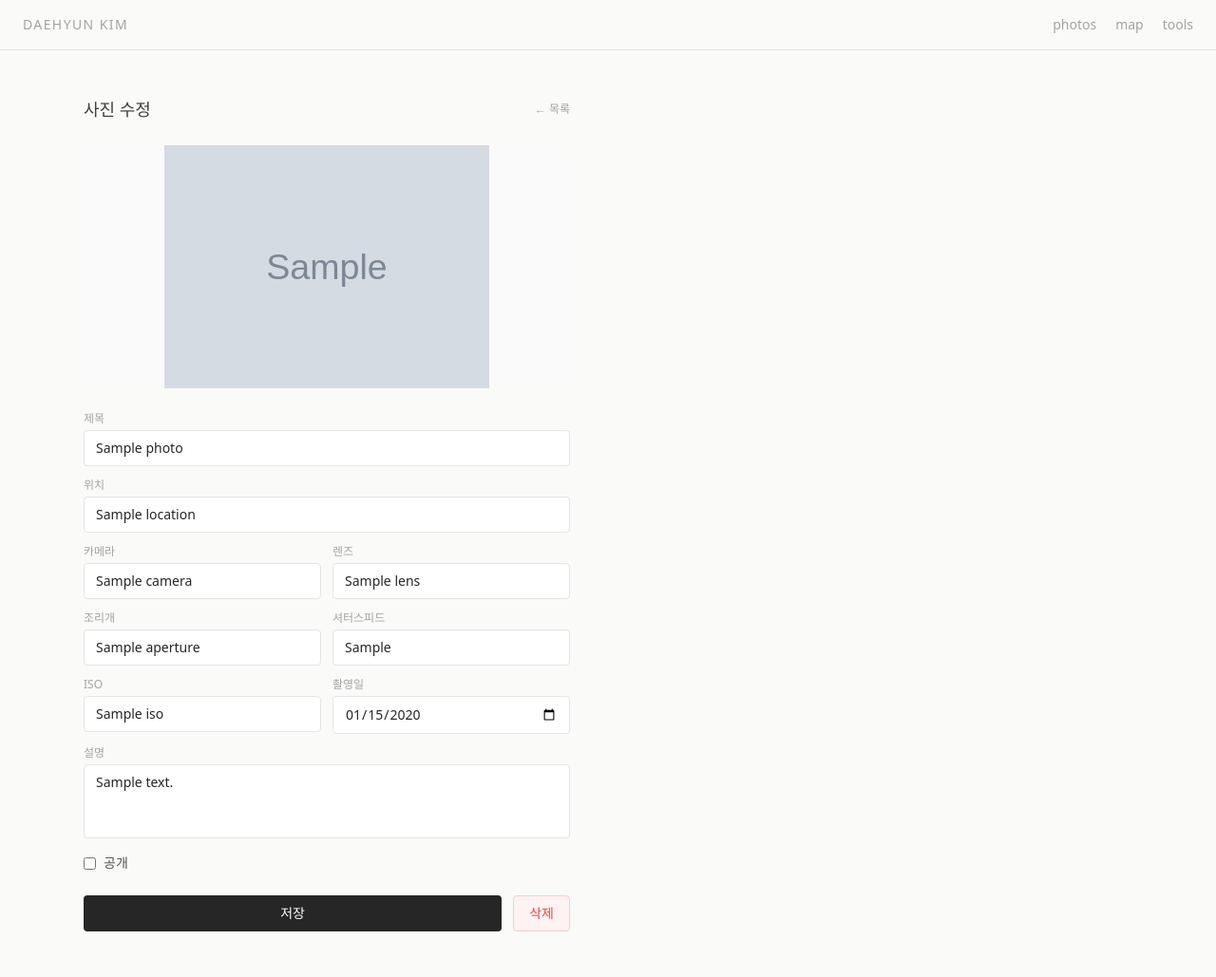
After one commit to DaeHyeoNi/anyway, a FastAPI app: template app/templates/admin/edit.html in a window 1280 px wide. The commit adds this page. Shown: the whole page at 95% size. Run offline with FastAPI, Linux system fonts and the light colour scheme; the template is opened without the code that fills it: most values are stand-ins (such as "Sample title", 1, 10 or a date in 2020); grey boxes marked "Sample" are stand-in pictures; some libraries are stand-ins or nearby versions.

Commit message:
feat: 사진 수정/삭제 기능 추가
- /manage/photos 사진 목록 (썸네일 그리드, hover 시 수정/삭제)
- /manage/photos/{id}/edit 수정 페이지 (전체 메타데이터 편집)
- /manage/photos/{id}/delete 삭제 (파일 + DB 함께 제거)
- 대시보드에 사진 관리 카드 추가

Co-Authored-By: Claude Sonnet 4.6 <noreply@anthropic.com>

```diff
--- a/app/templates/admin/dashboard.html
+++ b/app/templates/admin/dashboard.html
@@ -14,6 +14,11 @@
             <span class="text-xs text-neutral-400 uppercase tracking-wider">사진 업로드</span>
             <span class="text-2xl font-light text-neutral-700">+</span>
         </a>
+        <a href="/manage/photos"
+           class="border border-neutral-200 rounded p-5 flex flex-col gap-2 hover:border-neutral-400 transition">
+            <span class="text-xs text-neutral-400 uppercase tracking-wider">사진 관리</span>
+            <span class="text-2xl font-light text-neutral-700">≡</span>
+        </a>
     </div>
 </div>
 {% endblock %}
--- /dev/null
+++ b/app/templates/admin/edit.html
@@ -0,0 +1,101 @@
+{% extends "base.html" %}
+{% block title %}사진 수정 · DaeHyun Kim{% endblock %}
+
+{% block content %}
+<div class="flex flex-col gap-6 max-w-lg">
+    <div class="flex items-center justify-between">
+        <h1 class="text-lg font-light text-neutral-700">사진 수정</h1>
+        <a href="/manage/photos" class="text-xs text-neutral-400 hover:text-neutral-700 transition">← 목록</a>
+    </div>
+
+    {% if success %}
+    <p class="text-sm text-green-600">{{ success }}</p>
+    {% endif %}
+    {% if error %}
+    <p class="text-sm text-red-500">{{ error }}</p>
+    {% endif %}
+
+    <img src="{{ photo.thumb_url }}" alt="{{ photo.title or '' }}"
+         class="w-full max-h-64 object-contain bg-neutral-50 rounded-lg">
+
+    <form method="post" action="/manage/photos/{{ photo.id }}/edit" class="flex flex-col gap-4">
+
+        <div class="grid grid-cols-2 gap-3">
+            <div class="col-span-2 flex flex-col gap-1">
+                <label class="text-xs text-neutral-400">제목</label>
+                <input type="text" name="title" value="{{ photo.title or '' }}"
+                       class="border border-neutral-200 rounded px-3 py-2 text-sm outline-none focus:border-neutral-400 transition">
+            </div>
+
+            <div class="col-span-2 flex flex-col gap-1">
+                <label class="text-xs text-neutral-400">위치</label>
+                <input type="text" name="location" value="{{ photo.location or '' }}"
+                       class="border border-neutral-200 rounded px-3 py-2 text-sm outline-none focus:border-neutral-400 transition">
+            </div>
+
+            <div class="flex flex-col gap-1">
+                <label class="text-xs text-neutral-400">카메라</label>
+                <input type="text" name="camera" value="{{ photo.camera or '' }}"
+                       class="border border-neutral-200 rounded px-3 py-2 text-sm outline-none focus:border-neutral-400 transition">
+            </div>
+
+            <div class="flex flex-col gap-1">
+                <label class="text-xs text-neutral-400">렌즈</label>
+                <input type="text" name="lens" value="{{ photo.lens or '' }}"
+                       class="border border-neutral-200 rounded px-3 py-2 text-sm outline-none focus:border-neutral-400 transition">
+            </div>
+
+            <div class="flex flex-col gap-1">
+                <label class="text-xs text-neutral-400">조리개</label>
+                <input type="text" name="aperture" value="{{ photo.aperture or '' }}" placeholder="예: 1.8"
+                       class="border border-neutral-200 rounded px-3 py-2 text-sm outline-none focus:border-neutral-400 transition">
+            </div>
+
+            <div class="flex flex-col gap-1">
+                <label class="text-xs text-neutral-400">셔터스피드</label>
+                <input type="text" name="shutter_speed" value="{{ photo.shutter_speed or '' }}" placeholder="예: 1/500"
+                       class="border border-neutral-200 rounded px-3 py-2 text-sm outline-none focus:border-neutral-400 transition">
+            </div>
+
+            <div class="flex flex-col gap-1">
+                <label class="text-xs text-neutral-400">ISO</label>
+                <input type="text" name="iso" value="{{ photo.iso or '' }}"
+                       class="border border-neutral-200 rounded px-3 py-2 text-sm outline-none focus:border-neutral-400 transition">
+            </div>
+
+            <div class="flex flex-col gap-1">
+                <label class="text-xs text-neutral-400">촬영일</label>
+                <input type="date" name="taken_at"
+                       value="{{ photo.taken_at.strftime('%Y-%m-%d') if photo.taken_at else '' }}"
+                       class="border border-neutral-200 rounded px-3 py-2 text-sm outline-none focus:border-neutral-400 transition">
+            </div>
+
+            <div class="col-span-2 flex flex-col gap-1">
+                <label class="text-xs text-neutral-400">설명</label>
+                <textarea name="description" rows="3"
+                          class="border border-neutral-200 rounded px-3 py-2 text-sm outline-none focus:border-neutral-400 transition resize-none">{{ photo.description or '' }}</textarea>
+            </div>
+        </div>
+
+        <label class="flex items-center gap-2 text-sm text-neutral-600 cursor-pointer">
+            <input type="checkbox" name="is_published" {% if photo.is_published %}checked{% endif %}
+                   class="rounded border-neutral-300">
+            공개
+        </label>
+
+        <div class="flex gap-3 pt-2">
+            <button type="submit"
+                    class="flex-1 bg-neutral-800 text-white text-sm py-2 rounded hover:bg-neutral-700 transition">
+                저장
+            </button>
+            <form method="post" action="/manage/photos/{{ photo.id }}/delete"
+                  onsubmit="return confirm('삭제하면 복구할 수 없습니다.')">
+                <button type="submit"
+                        class="bg-red-50 text-red-500 border border-red-200 text-sm px-4 py-2 rounded hover:bg-red-100 transition">
+                    삭제
+                </button>
+            </form>
+        </div>
+    </form>
+</div>
+{% endblock %}
```
Also changed, not shown: app/admin/router.py (+65 -1 lines), app/photos/service.py (+46 -0 lines), app/templates/admin/photos.html (added, +50 -0 lines).
